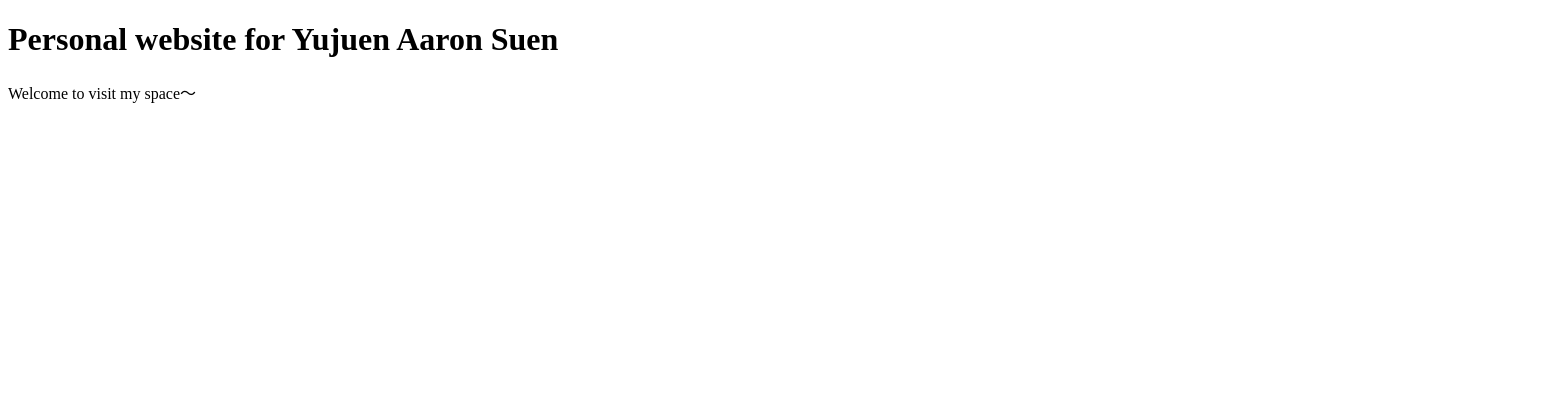
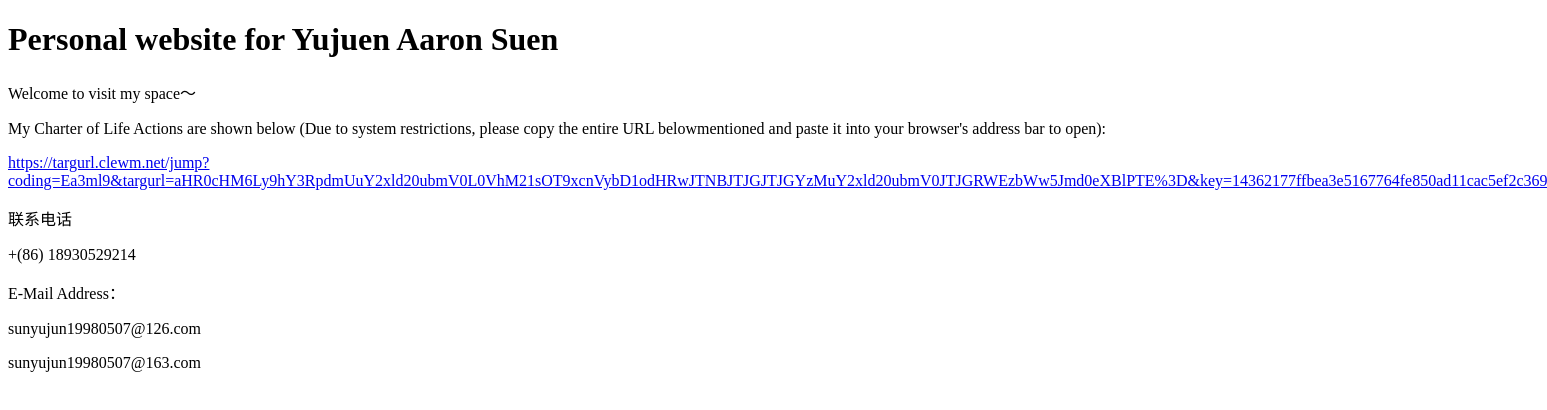
Before and after one commit to AaronSuen/yujuen_aaron_suen.github.io, a plain HTML site: page index.html in a window 1280 px wide. Shown: the whole page, 1547 px wide, since content can reach past the window. Drawn offline with Linux system fonts and the light colour scheme.

Commit message:
Add files via upload

```diff
--- a/index.html
+++ b/index.html
@@ -7,5 +7,14 @@
 <body>
 <h1>Personal website for Yujuen Aaron Suen </h1>
 <p>Welcome to visit my space～</p>
+<p>My Charter of Life Actions are shown below (Due to system restrictions, please copy the entire URL belowmentioned and paste it into your browser's address bar to open):</p>
+<a href=" ">https://targurl.clewm.net/jump?coding=Ea3ml9&targurl=aHR0cHM6Ly9hY3RpdmUuY2xld20ubmV0L0VhM21sOT9xcnVybD1odHRwJTNBJTJGJTJGYzMuY2xld20ubmV0JTJGRWEzbWw5Jmd0eXBlPTE%3D&key=14362177ffbea3e5167764fe850ad11cac5ef2c369</a >
+
+<p>联系电话</p>
+<p> +(86) 18930529214 </p>
+
+<p>E-Mail Address：</p>
+<p>sunyujun19980507@126.com</p>
+<p>sunyujun19980507@163.com</p>
 </body>
 </html>
```
